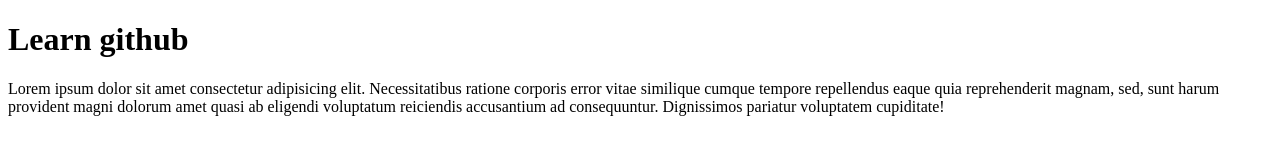
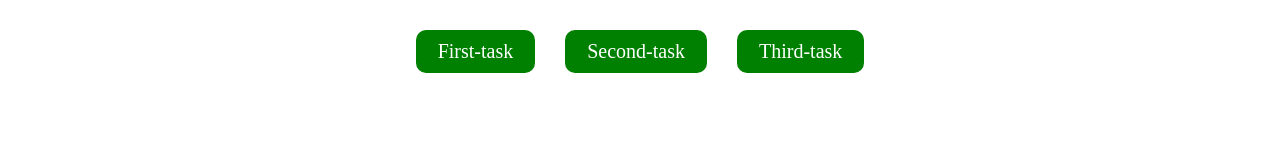
Before and after one commit to arslon1234/learn-github, a plain HTML site: page index.html in a window 1280 px wide. Drawn offline with Linux system fonts and the light colour scheme.

Commit message:
tasks added

```diff
--- a/index.html
+++ b/index.html
@@ -3,12 +3,20 @@
 <head>
     <meta charset="UTF-8">
     <meta name="viewport" content="width=device-width, initial-scale=1.0">
+    <link rel="stylesheet" href="./style.css">
     <title>Document</title>
 </head>
 <body>
-    <h1>Learn github</h1>
-    <p>
-        Lorem ipsum dolor sit amet consectetur adipisicing elit. Necessitatibus ratione corporis error vitae similique cumque tempore repellendus eaque quia reprehenderit magnam, sed, sunt harum provident magni dolorum amet quasi ab eligendi voluptatum reiciendis accusantium ad consequuntur. Dignissimos pariatur voluptatem cupiditate!
-    </p>
+   <div class="tasks">
+    <div class="task">
+        <a href="./first.html">First-task</a>
+    </div>
+    <div class="task">
+        <a href="./second.html">Second-task</a>
+    </div>
+    <div class="task">
+        <a href="./third.html">Third-task</a>
+    </div>
+   </div>
 </body>
 </html>
--- /dev/null
+++ b/style.css
@@ -0,0 +1,22 @@
+*{
+    margin: 0;
+    padding: 0;
+    box-sizing: border-box;
+    text-decoration: none;
+}
+.tasks{
+    width: 100%;
+    display: flex;
+    padding: 30px 10px;
+    justify-content: center;
+    gap: 30px;
+}
+.task{
+    background-color: green;
+    padding: 10px 22px;
+    border-radius: 10px;
+}
+.task a {
+    color: white;
+    font-size: 20px;
+}
```
Also changed, not shown: first.html (added, +11 -0 lines), second.html (added, +11 -0 lines), third.html (added, +11 -0 lines).
